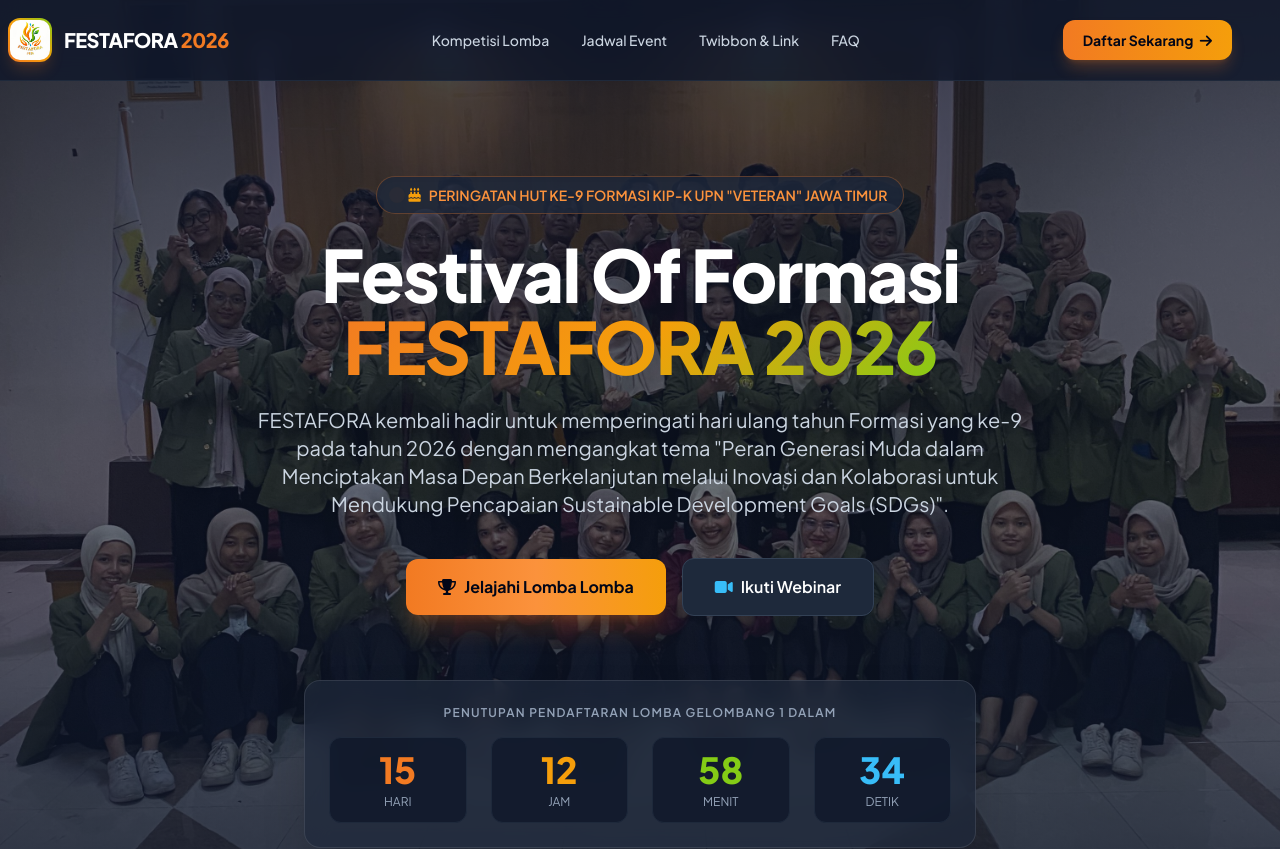
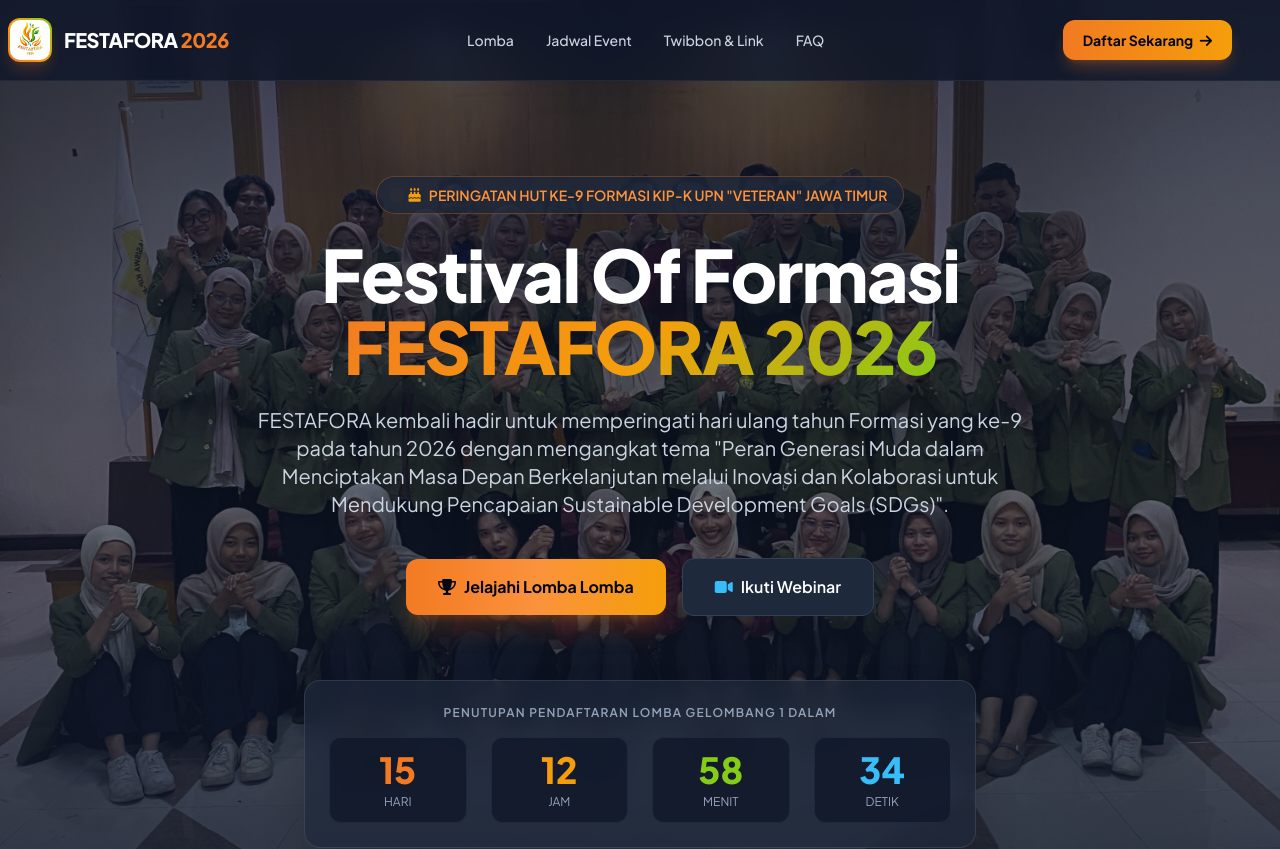
Before and after one commit to irbababul/festafora2026, a React (Vite) app: page / in a window 1280 px wide. Shown: the top 849 px of the page. Built offline with nearby package versions, Linux system fonts and the light colour scheme; the HTML template or start-up script is replaced by a standard one.

Commit message:
Change competition link label from 'Kompetisi Lomba' to 'Lomba'
Updated label for the competition link in Navbar.

```diff
--- a/src/components/Navbar.jsx
+++ b/src/components/Navbar.jsx
@@ -5,7 +5,7 @@
 
     const navLinks = [
         // { href: '#about', label: 'Tentang' },
-        { href: '#lomba', label: 'Kompetisi Lomba' },
+        { href: '#lomba', label: 'Lomba' },
         // { href: '#webinar', label: 'Webinar' },
         { href: '#timeline', label: 'Jadwal Event' },
         { href: '#twibbon', label: 'Twibbon & Link' },
```
